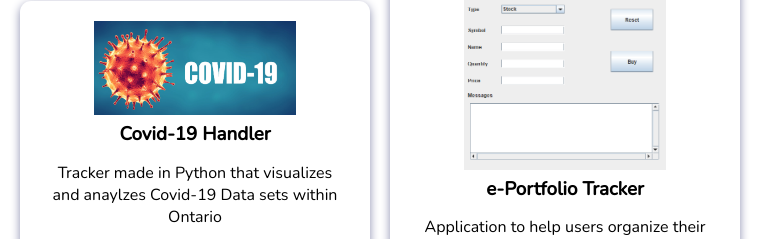
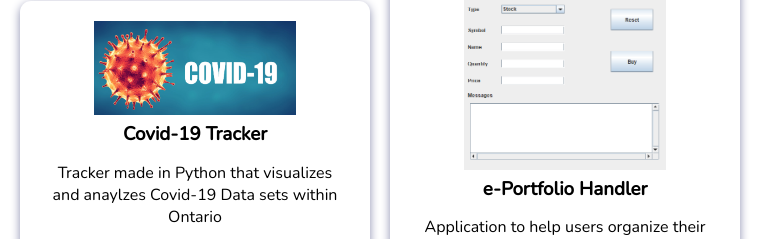
Before and after one commit to acandrewchow/acandrewchow.github.io, a plain HTML site: page index.html in a window 1280 px wide. Shown: the part 1865-2104 px from the top of the page, 260-1020 px from the left. Drawn offline with nearby package versions, Linux system fonts and the light colour scheme.

Commit message:
adjusting project descriptions

```diff
--- a/index.html
+++ b/index.html
@@ -124,7 +124,7 @@
             loading="lazy"
             class="project-pic"
           />
-          <h3 class="project-title">Covid-19 Handler</h3>
+          <h3 class="project-title">Covid-19 Tracker</h3>
           <p class="project-details">
             Tracker made in Python that visualizes and anaylzes Covid-19 Data sets within Ontario
           </p>
@@ -137,7 +137,7 @@
             loading="lazy"
             class="project-pic"
           />
-          <h3 class="project-title">e-Portfolio Tracker</h3>
+          <h3 class="project-title">e-Portfolio Handler</h3>
           <p class="project-details">
             Application to help users organize their investments, includes a user-friendly GUI.
             Users are able to buy, sell, search and load investments of their choice.
```
